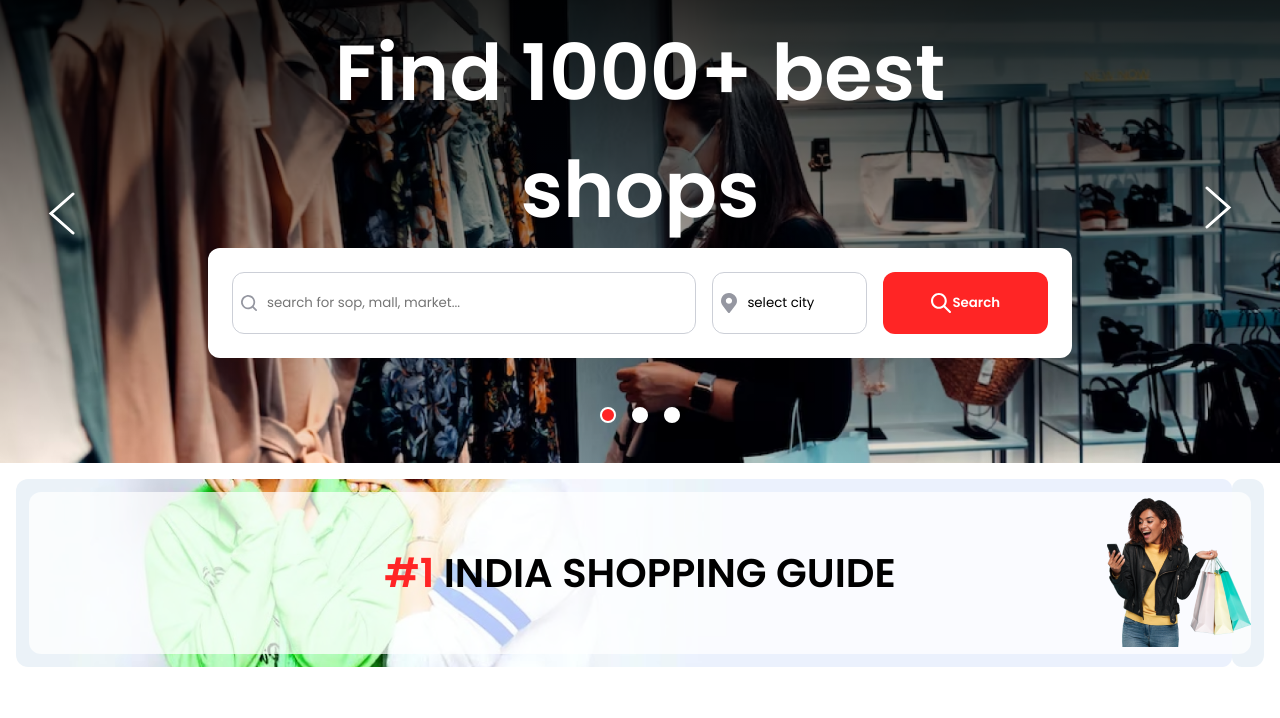
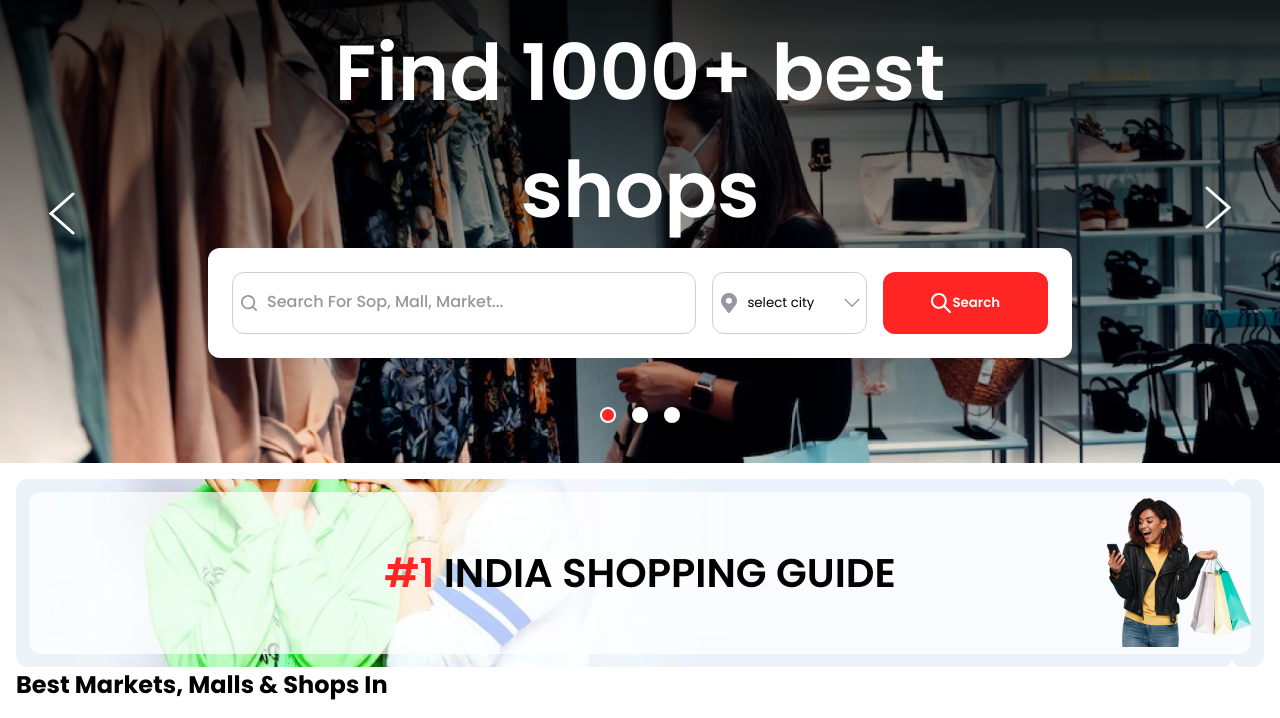
Before and after one commit to sheri0441/shopKhoj, a plain HTML site: page index.html in a window 1280 px wide. Shown: the part 91-809 px from the top of the page. Drawn offline with Linux system fonts and the light colour scheme.

Commit message:
updating the home page

```diff
--- a/index.html
+++ b/index.html
@@ -86,6 +86,10 @@
                     <h1><span>#1</span> India Shopping Guide</h1>
                 </div>
             </article>
+
+            <article>
+                <h2>Best Markets, Malls & Shops In</h2>
+            </article>
         </section>
     </main>
 
--- a/style.css
+++ b/style.css
@@ -152,7 +152,6 @@ img{
     width: 100%;
     height: 100%;
     background-image: linear-gradient(to top, rgba(0, 0, 0, 0),rgba(0, 0, 0, 0.484),rgb(0, 0, 0));
-    /* z-index: ; */
 }
 
 .slide{
@@ -284,14 +283,29 @@ img{
     border-radius: var(--border-r);
     position: relative;
     flex-grow: 1;
+    font-weight:var(--font-m) ;
+    color: black;
+}
+
+.sreachBar::placeholder{
+    color: var(--clr-mgray);
+    font-size: 0.75rem;
+    font-weight: var(--font-m);
+    text-transform: capitalize;
+}
+
+@media (min-width:64rem) {
+    .sreachBar::placeholder{
+        font-size: 1rem;
+    }
 }
 
 
 
 .cityOption{
-    background: url('./asset/icon/location.svg');
-    background-position: 0.5rem 50%;
-    background-repeat: no-repeat;
+    background: url('./asset/icon/location.svg') 0.5rem 50% no-repeat, url('./asset/icon/cityOptionArrow.svg') 95% 50% no-repeat;
+    /* background-position: 0.5rem 50%;
+    background-repeat: no-repeat; */
     background-size: 1rem;
     padding: 1.25rem 2.125rem;
     border: 1px solid var(--clr-lgray);
@@ -299,6 +313,17 @@ img{
     appearance: none;
     margin: 0.75rem 0;
 
+}
+
+.cityOption:checked{
+    font-size: 1rem;
+    color: var(--clr-mgray);
+}
+
+.cityOption > option {
+    font-weight: var(--clr-mgray);
+    font-size: 1rem;
+    color: var(--clr-red);
 }
 
 @media (min-width:64rem) {
```
Also changed, not shown: asset/icon/cityOptionArrow.svg (added).
